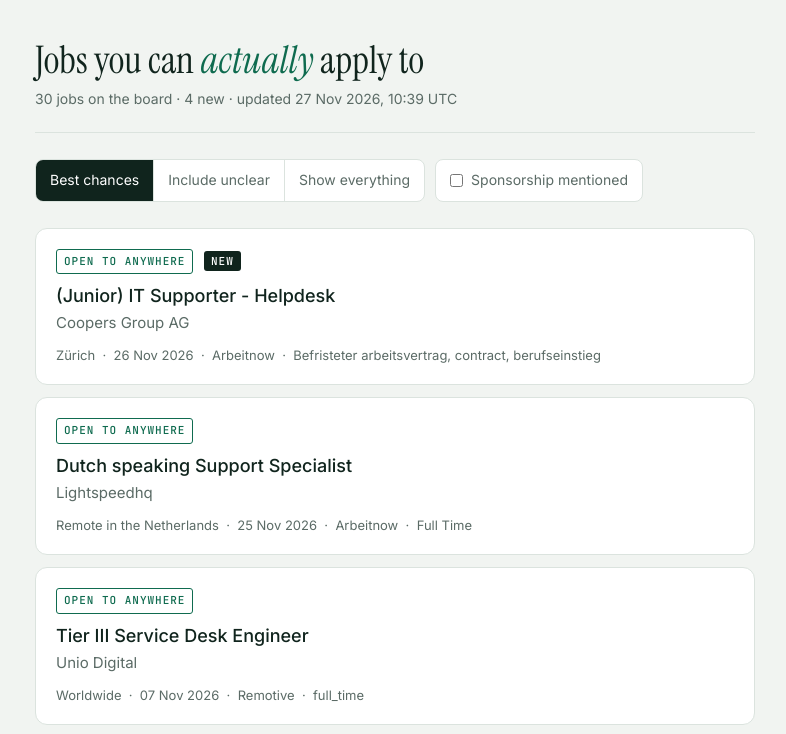
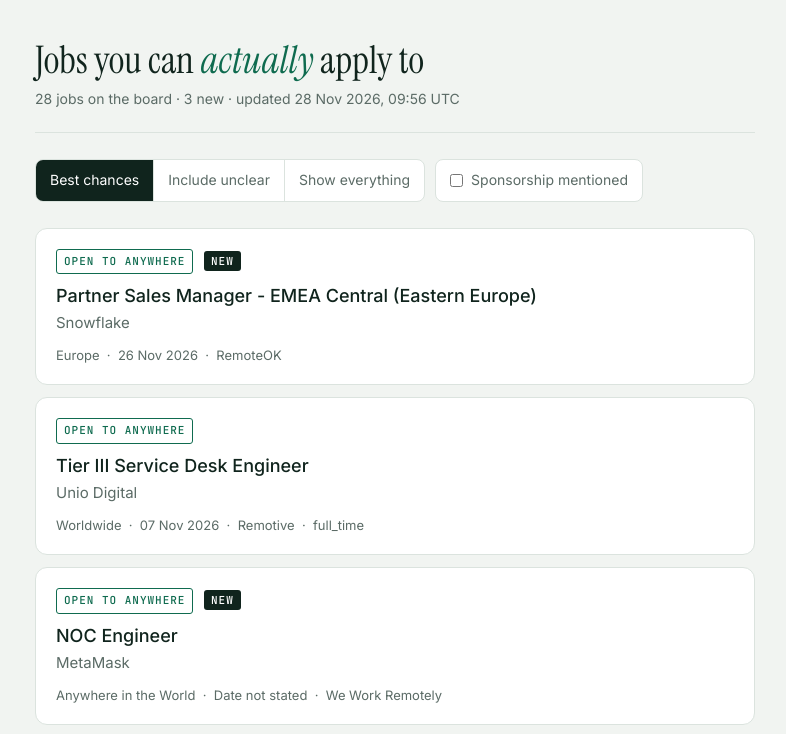
Before and after one commit to niloyansary64/job-radar, a plain HTML site: page index.html in a window 1280 px wide. Shown: the top 734 px of the page, without its empty margins (245-1031 px from the left). Drawn offline with Linux system fonts and the light colour scheme.

Commit message:
Job board refresh

```diff
--- a/jobs.json
+++ b/jobs.json
@@ -1,58 +1,37 @@
 {
- "updated": "27 Nov 2026, 10:39 UTC",
- "total": 30,
- "new_count": 4,
+ "updated": "28 Nov 2026, 09:56 UTC",
+ "total": 28,
+ "new_count": 3,
  "source_log": [
-  "Remotive: 17 fetched",
+  "Remotive: 16 fetched",
   "RemoteOK: 100 fetched",
   "Arbeitnow: 300 fetched",
   "Jobicy: 50 fetched",
   "Himalayas: 20 fetched",
-  "We Work Remotely: 229 fetched",
+  "We Work Remotely: 242 fetched",
   "ReliefWeb: unavailable (HTTPError)"
  ],
  "jobs": [
   {
-   "title": "(Junior) IT Supporter - Helpdesk",
-   "company": "Coopers Group AG",
-   "location": "Z\u00fcrich",
-   "url": "https://www.arbeitnow.ch/jobs/companies/coopers-group-ag/junior-it-supporter-helpdesk-zurich-139063",
-   "posted": "2026-11-26T15:30:48",
-   "employment": "Befristeter arbeitsvertrag, contract, berufseinstieg",
-   "source": "Arbeitnow",
-   "id": "aa9cd5409a64",
+   "title": "Partner Sales Manager - EMEA Central (Eastern Europe)",
+   "company": "Snowflake",
+   "location": "Europe",
+   "url": "https://remoteOK.com/remote-jobs/remote-partner-sales-manager-emea-central-eastern-europe-snowflake-1138198",
+   "posted": "2026-11-26T15:40:28+00:00",
+   "employment": "",
+   "source": "RemoteOK",
+   "id": "e9bc784390cd",
    "verdict": "Open to anywhere",
    "rank": 1,
    "sponsors": false,
-   "matched_on": "it support",
-   "age_days": 0,
+   "matched_on": "entra",
+   "age_days": 1,
    "posted_human": "26 Nov 2026",
    "why": [
-    "global"
+    "global",
+    "emea"
    ],
    "is_new": true
-  },
-  {
-   "title": "Dutch speaking Support Specialist",
-   "company": "Lightspeedhq",
-   "location": "Remote in the Netherlands",
-   "url": "https://www.arbeitnow.nl/jobs/companies/lightspeedhq/remote-dutch-speaking-support-specialist-217780",
-   "posted": "2026-11-25T21:40:15",
-   "employment": "Full Time",
-   "source": "Arbeitnow",
-   "id": "b76ebb21f9d3",
-   "verdict": "Open to anywhere",
-   "rank": 1,
-   "sponsors": false,
-   "matched_on": "support specialist",
-   "age_days": 1,
-   "posted_human": "25 Nov 2026",
-   "why": [
-    "global",
-    "apac",
-    "emea"
-   ],
-   "is_new": false
   },
   {
    "title": "Tier III Service Desk Engineer",
@@ -67,12 +46,34 @@
    "rank": 1,
    "sponsors": false,
    "matched_on": "service desk",
-   "age_days": 20,
+   "age_days": 21,
    "posted_human": "07 Nov 2026",
    "why": [
     "worldwide"
    ],
    "is_new": false
+  },
+  {
+   "title": "NOC Engineer",
+   "company": "MetaMask",
+   "location": "Anywhere in the World",
+   "url": "https://weworkremotely.com/remote-jobs/metamask-noc-engineer",
+   "posted": "Fri, 27 Nov 2026 18:31:11 +0000",
+   "employment": "",
+   "source": "We Work Remotely",
+   "id": "7dc76bcb1076",
+   "verdict": "Open to anywhere",
+   "rank": 1,
+   "sponsors": false,
+   "matched_on": "noc",
+   "age_days": null,
+   "posted_human": "Date not stated",
+   "why": [
+    "anywhere",
+    "global",
+    "emea"
+   ],
+   "is_new": true
   },
   {
    "title": "Senior Systems Administrator",
@@ -342,28 +343,6 @@
    "is_new": false
   },
   {
-   "title": "Manager, Customer Support Engineering",
-   "company": "Fivetran",
-   "location": "Anywhere in the World",
-   "url": "https://weworkremotely.com/remote-jobs/fivetran-manager-customer-support-engineering",
-   "posted": "Thu, 19 Nov 2026 18:30:55 +0000",
-   "employment": "",
-   "source": "We Work Remotely",
-   "id": "eafe575afd19",
-   "verdict": "Open to anywhere",
-   "rank": 1,
-   "sponsors": false,
-   "matched_on": "support engineer",
-   "age_days": null,
-   "posted_human": "Date not stated",
-   "why": [
-    "anywhere",
-    "global",
-    "apac"
-   ],
-   "is_new": false
-  },
-  {
    "title": "Customer Support Specialist, 30 hrs",
    "company": "Driversnote",
    "location": "Anywhere in the World",
@@ -406,57 +385,44 @@
    "is_new": false
   },
   {
-   "title": "Customer Support Specialist",
-   "company": "AMBOSS",
-   "location": "Berlin",
-   "url": "https://www.arbeitnow.com/jobs/companies/amboss/customer-support-specialist-berlin-106391",
-   "posted": "2026-11-26T21:40:11",
+   "title": "Director Distribution EMEA Central (m/f/d)",
+   "company": "Sophos",
+   "location": "Germany",
+   "url": "https://www.arbeitnow.com/jobs/companies/sophos/director-distribution-emea-central-germany-488311",
+   "posted": "2026-11-27T18:40:14",
    "employment": "Full Time",
    "source": "Arbeitnow",
-   "id": "f6ff72e3e9cb",
-   "verdict": "Location unclear",
-   "rank": 3,
+   "id": "e153f3890922",
+   "verdict": "May include your region",
+   "rank": 2,
    "sponsors": false,
-   "matched_on": "support specialist",
+   "matched_on": "entra",
    "age_days": 0,
-   "posted_human": "26 Nov 2026",
-   "why": [],
+   "posted_human": "27 Nov 2026",
+   "why": [
+    "emea"
+   ],
    "is_new": true
   },
   {
-   "title": "Senior Product Support Engineer",
-   "company": "Andurilindustries",
-   "location": "Sydney, Australia",
-   "url": "https://www.arbeitnow.co.uk/jobs/companies/andurilindustries/senior-product-support-engineer-sydney-australia-208122",
-   "posted": "2026-11-27T06:55:20",
+   "title": "Bilingual Spanish Customer Support Specialist",
+   "company": "Experian",
+   "location": "US Only",
+   "url": "https://remoteOK.com/remote-jobs/remote-bilingual-spanish-customer-support-specialist-experian-1138217",
+   "posted": "2026-11-27T04:40:41+00:00",
    "employment": "",
-   "source": "Arbeitnow",
-   "id": "e7e56f673ea4",
-   "verdict": "Location unclear",
-   "rank": 3,
+   "source": "RemoteOK",
+   "id": "df6e430fe820",
+   "verdict": "Likely restricted",
+   "rank": 4,
    "sponsors": false,
-   "matched_on": "support engineer",
-   "age_days": 0,
+   "matched_on": "support specialist",
+   "age_days": 1,
    "posted_human": "27 Nov 2026",
-   "why": [],
-   "is_new": true
-  },
-  {
-   "title": "IT Supporter / Rollout-Techniker Windows 11 (56384)",
-   "company": "IQ Plus AG",
-   "location": "Egerkingen",
-   "url": "https://www.arbeitnow.ch/jobs/companies/iq-plus-ag/it-supporter-rollout-techniker-windows-11-56384-egerkingen-173336",
-   "posted": "2026-11-26T14:01:07",
-   "employment": "Unbefristeter arbeitsvertrag, berufserfahren",
-   "source": "Arbeitnow",
-   "id": "72c7bd5fdd0e",
-   "verdict": "Location unclear",
-   "rank": 3,
-   "sponsors": false,
-   "matched_on": "it support",
-   "age_days": 0,
-   "posted_human": "26 Nov 2026",
-   "why": [],
+   "why": [
+    "global",
+    "us only"
+   ],
    "is_new": true
   },
   {
@@ -472,14 +438,14 @@
    "rank": 4,
    "sponsors": false,
    "matched_on": "technical support",
-   "age_days": 1,
+   "age_days": 2,
    "posted_human": "26 Nov 2026",
    "why": [
     "global",
     "apac",
     "us only"
    ],
-   "is_new": true
+   "is_new": false
   },
   {
    "title": "Director of Strategic Accounts, South/Central (TOLA)",
@@ -494,13 +460,13 @@
    "rank": 4,
    "sponsors": false,
    "matched_on": "entra",
-   "age_days": 1,
+   "age_days": 2,
    "posted_human": "26 Nov 2026",
    "why": [
     "global",
     "us only"
    ],
-   "is_new": true
+   "is_new": false
   },
   {
    "title": "Retail Support Specialist",
```
Also changed, not shown: digest.html (+1 -1 lines).
